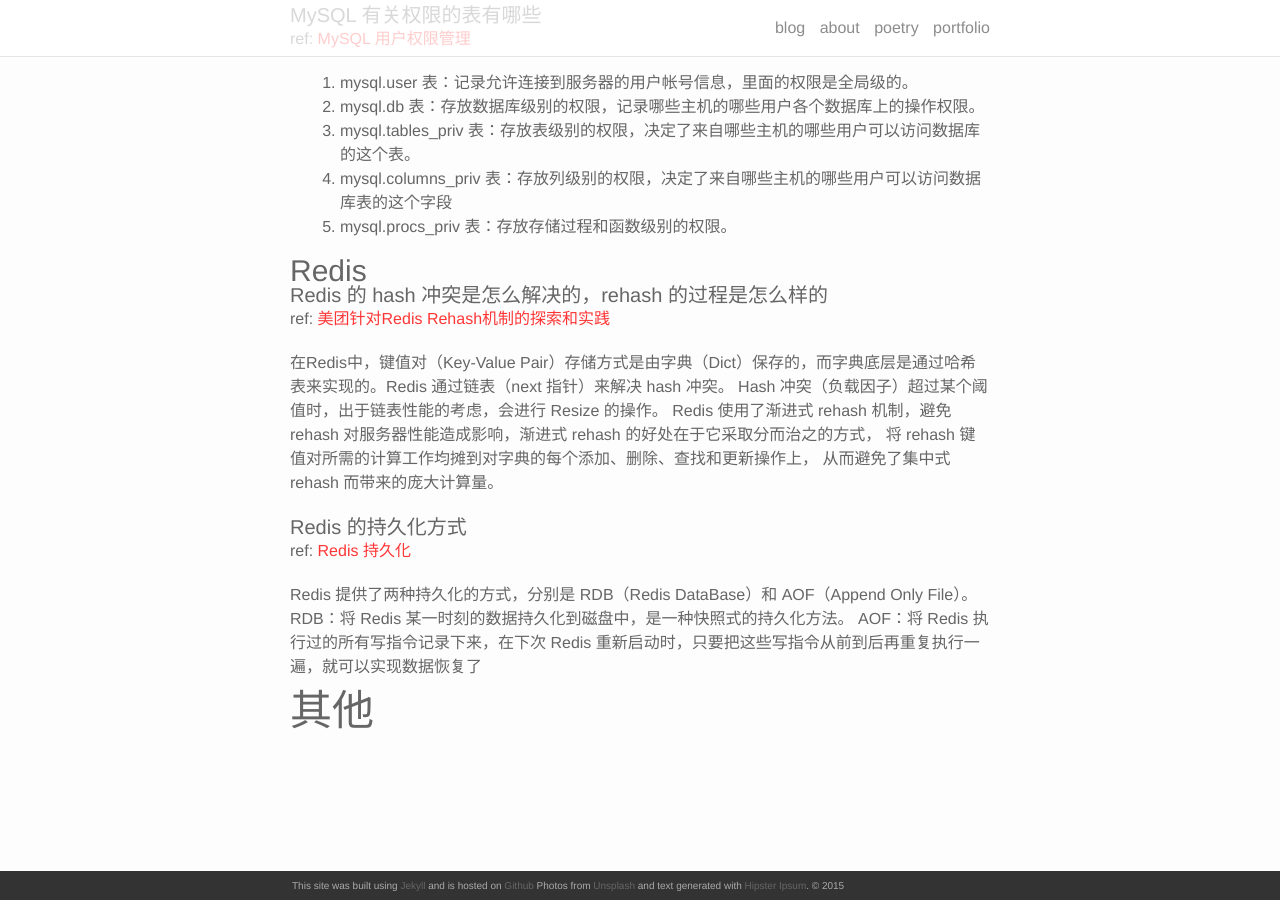
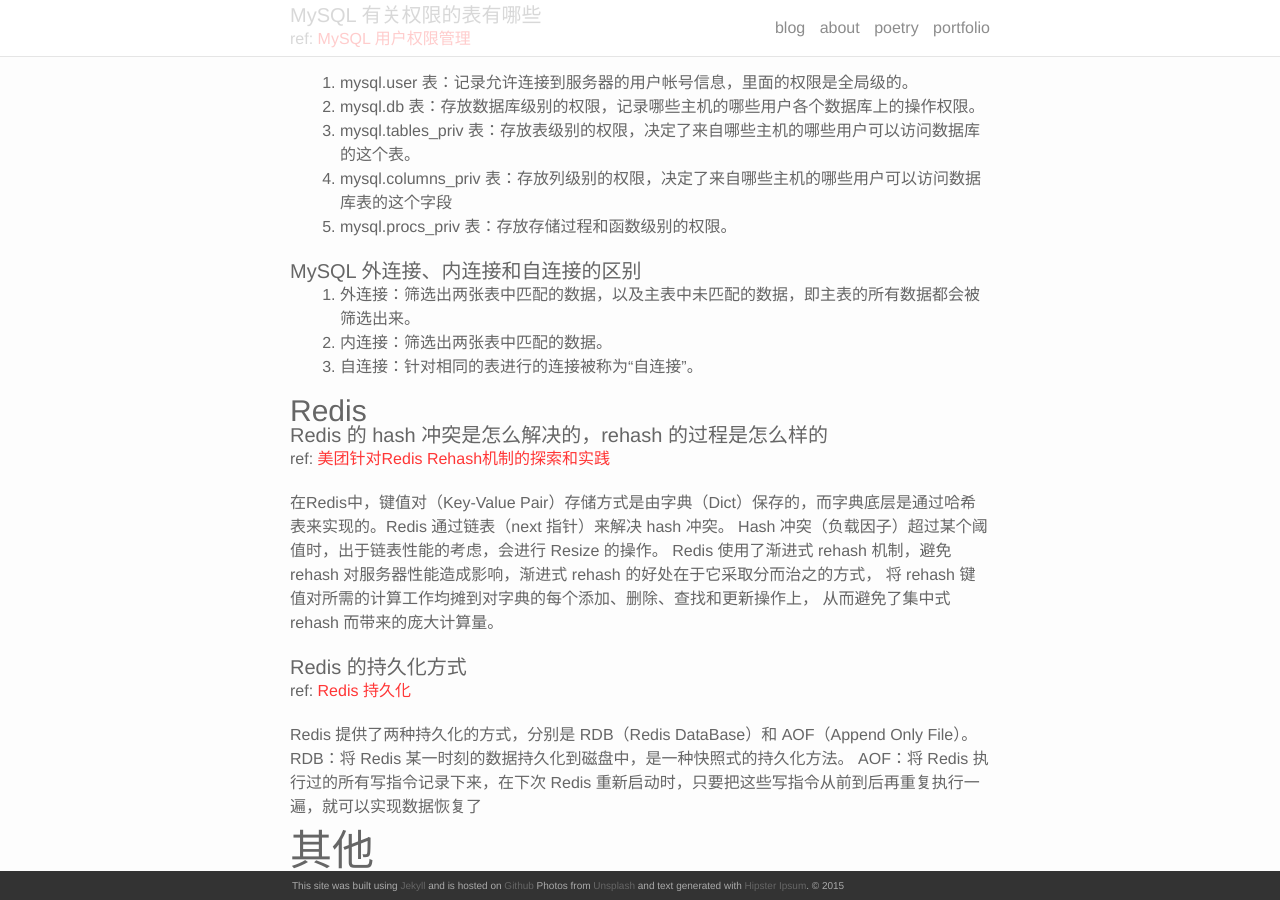
Before and after one commit to akmissxt/blog, a Jekyll site: the page built from _posts/2021-04-05-面试复习.markdown, in a window 1280 px wide and 900 px high, scrolled down 9530 px. Built offline with Jekyll 4.4.1, drawn with Linux system fonts in a browser that asks for light colours; nearby versions of some CDN libraries; our own code applies the rules of GitHub Pages for plain Markdown files.

Commit message:
update(面试复习): 外连接、内连接和自连接

```diff
--- a/_posts/2021-04-05-面试复习.markdown
+++ b/_posts/2021-04-05-面试复习.markdown
@@ -353,6 +353,11 @@ ref: [MySQL 用户权限管理](https://www.cnblogs.com/keme/p/10288168.html)
 4. mysql.columns_priv 表：存放列级别的权限，决定了来自哪些主机的哪些用户可以访问数据库表的这个字段
 5. mysql.procs_priv 表：存放存储过程和函数级别的权限。
 
+#### MySQL 外连接、内连接和自连接的区别
+1. 外连接：筛选出两张表中匹配的数据，以及主表中未匹配的数据，即主表的所有数据都会被筛选出来。
+2. 内连接：筛选出两张表中匹配的数据。
+3. 自连接：针对相同的表进行的连接被称为“自连接”。
+
 
 ### Redis
 
```
